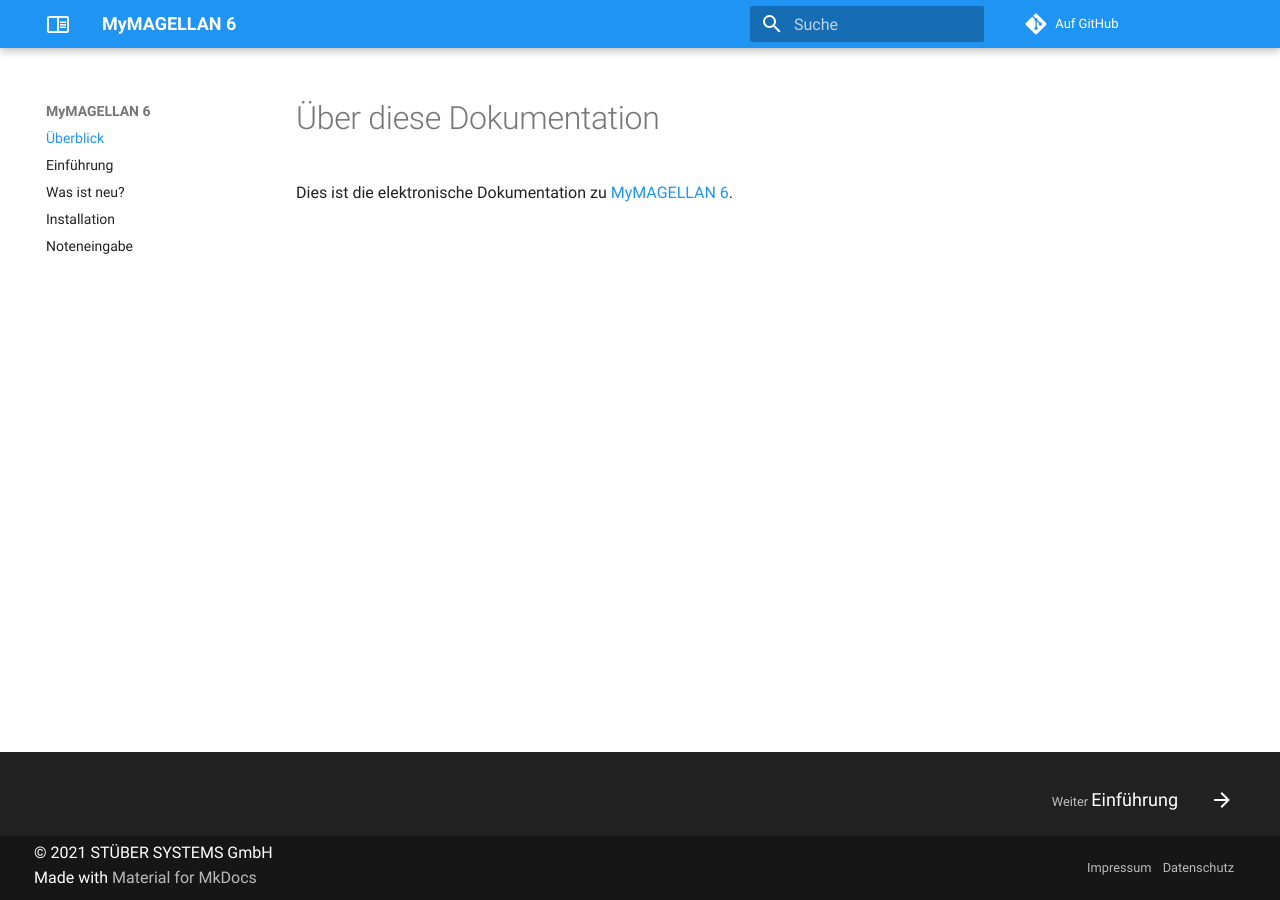
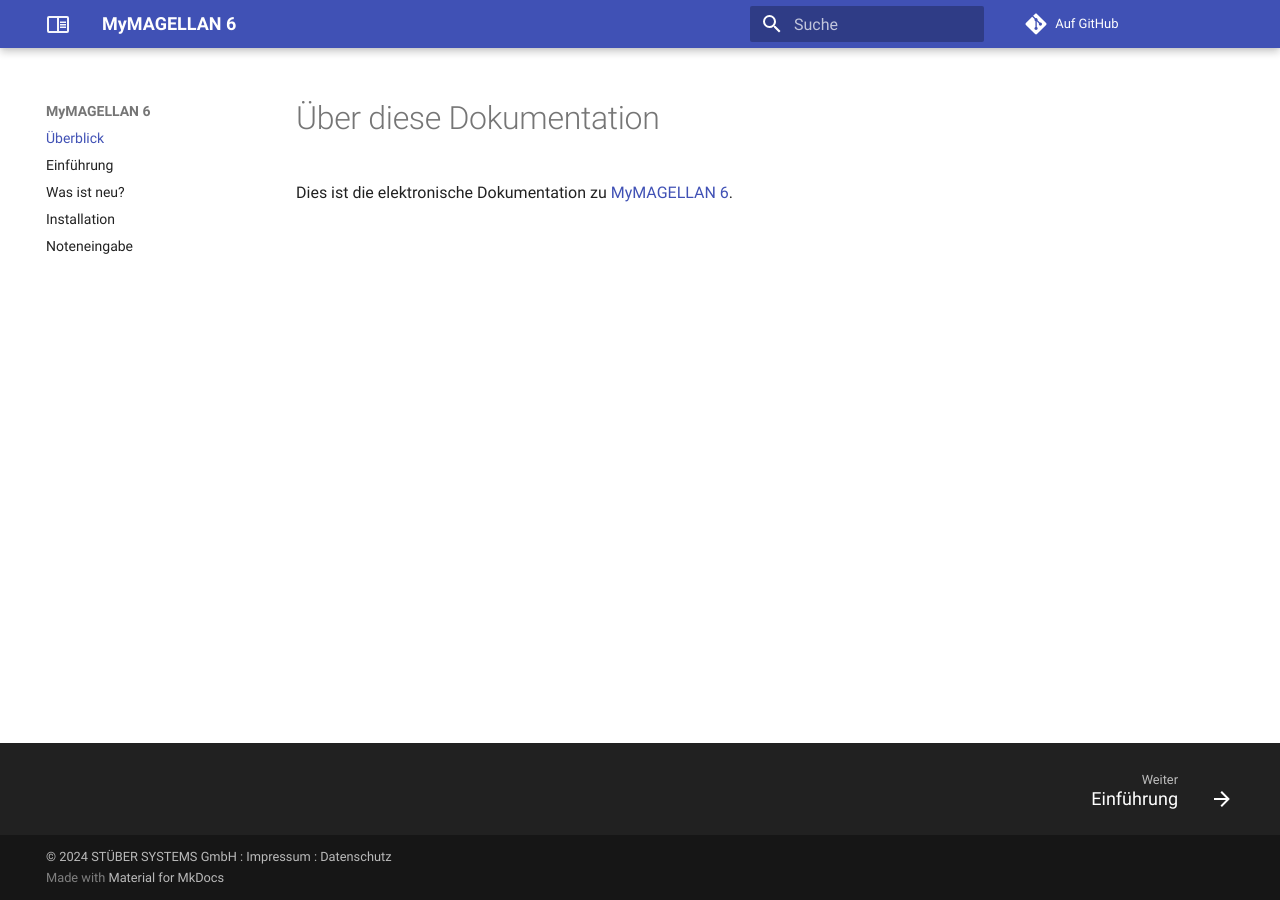
Before and after one commit to stuebersystems/doc.mymagellan6.de, an MkDocs documentation site: the page built from docs/index.md, in a window 1280 px wide. Built offline with MkDocs 1.6.1 and Material for MkDocs 9.7.7, drawn with Linux system fonts in a browser that asks for light colours; comment, search, counter and statistics services are not loaded.

Commit message:
Update for Linux depoyment

```diff
--- a/mkdocs.yml
+++ b/mkdocs.yml
@@ -5,7 +5,8 @@ site_author: 'STÜBER SYSTEMS GmbH'
 site_url: 'https://doc.mymagellan6.stueber.de'
 
 # Copyright
-copyright: © 2021 STÜBER SYSTEMS GmbH
+copyright:
+  '&copy; 2024 STÜBER SYSTEMS GmbH : <a href="https://legal.stueber.de/imprint.php">Impressum</a> : <a href="https://legal.stueber.de/privacy.php">Datenschutz</a>'
 
 # Repository
 repo_name: 'Auf GitHub'
@@ -14,36 +15,78 @@ repo_url: 'https://github.com/stuebersystems/doc.mymagellan6.de'
 # Theming
 theme:
     name: material
-    custom_dir: overrides
+    language: de
+    static_templates:
+        - 404.html
+    include_search_page: false
+    search_index_only: true
     language: de
     features:
-        - instant
+        - navigation.footer
+        - navigation.instant
+        - navigation.top
+        - search.highlight
+        - search.share
+        - search.suggest
+        - toc.follow
     palette:
-        primary: 'blue'
-        accent: 'deep orange'
+        primary: 'indigo'
+        accent: 'amber'
     font: false
     favicon: assets/logos/favicon.ico
     logo: 'assets/logos/logo.svg'
-    include_search_page: false
-    search_index_only: true
-    static_templates:
-      - 404.html
-
-# Legal links
-extra:
-  legal:
-    - label: Impressum
-      link: https://www.stueber.de/imprint.php
-    - label: Datenschutz
-      link: https://legal.stueber.de/privacy.php
 
 # Customization
 extra_css:
     - assets/css/custom.css
 
+# Plugins
+plugins:
+    - search
+    - img2fig
+    - minify:
+        minify_html: true
+
 # Extensions
 markdown_extensions:
-    - admonition
+  - markdown.extensions.admonition
+  - markdown.extensions.abbr
+  - markdown.extensions.attr_list
+  - markdown.extensions.def_list
+  - markdown.extensions.footnotes
+  - markdown.extensions.meta
+  - markdown.extensions.toc:
+      permalink: true
+  - pymdownx.arithmatex:
+      generic: true
+  - pymdownx.betterem:
+      smart_enable: all
+  - pymdownx.caret
+  - pymdownx.critic
+  - pymdownx.details
+  - pymdownx.emoji:
+      emoji_index: !!python/name:materialx.emoji.twemoji
+      emoji_generator: !!python/name:materialx.emoji.to_svg
+  - pymdownx.highlight
+  - pymdownx.inlinehilite
+  - pymdownx.keys
+  - pymdownx.magiclink:
+      repo_url_shorthand: true
+      user: squidfunk
+      repo: mkdocs-material
+  - pymdownx.mark
+  - pymdownx.smartsymbols
+  - pymdownx.snippets:
+      check_paths: true
+  - pymdownx.superfences:
+      custom_fences:
+        - name: mermaid
+          class: mermaid
+          format: !!python/name:pymdownx.superfences.fence_code_format
+  - pymdownx.tabbed
+  - pymdownx.tasklist:
+      custom_checkbox: true
+  - pymdownx.tilde
 
 # Navigation
 nav:
```
Also changed, not shown: azure-pipelines.yml (+7 -1 lines), nginx-maintenance.html (added, +17 -0 lines).
